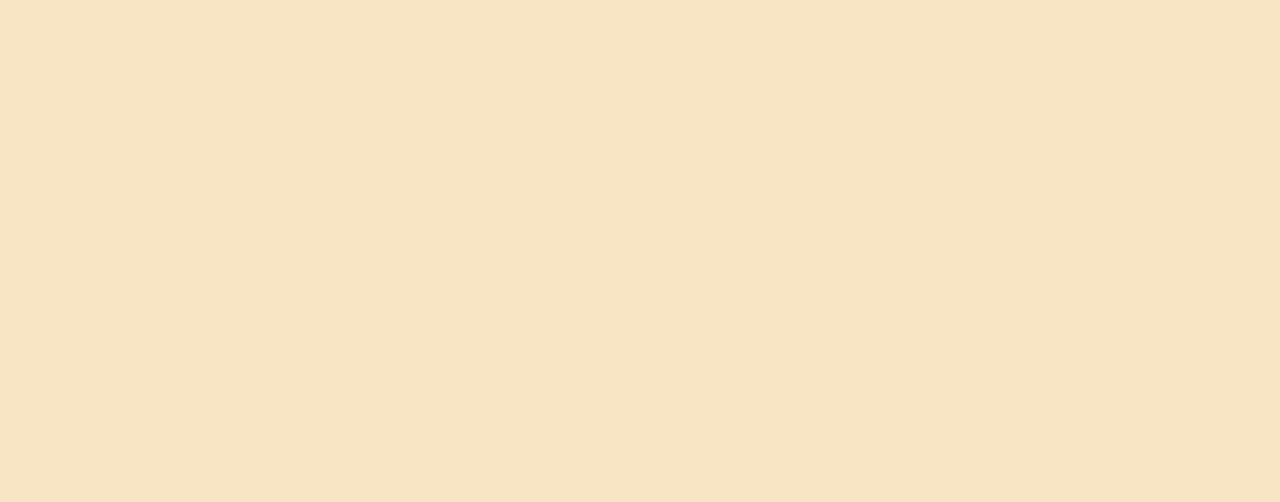
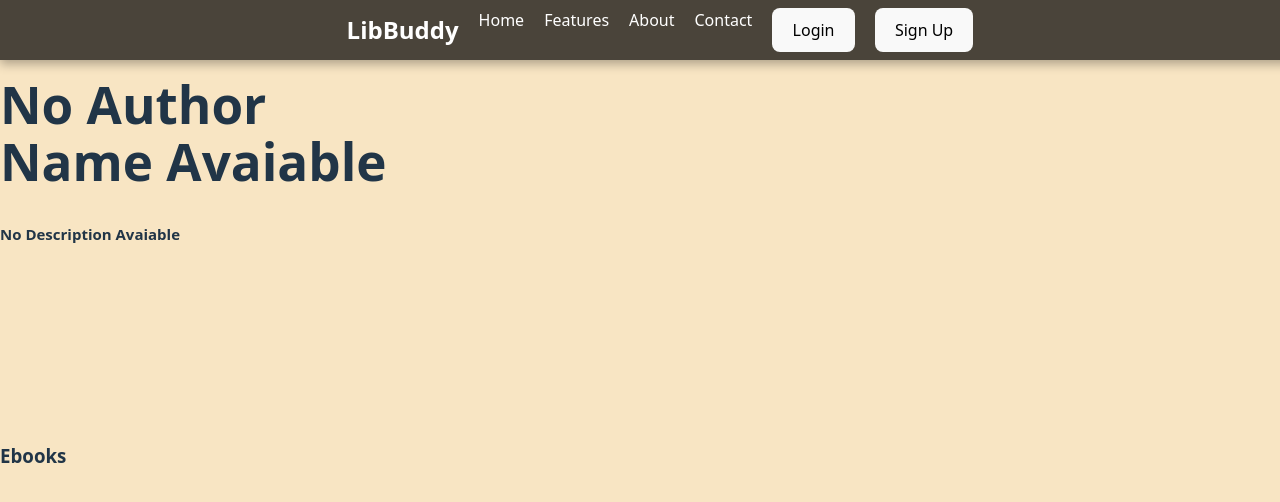
Before and after one commit to JohnnyLe507/LibBuddy, a React (Vite) app in the folder libbuddy/: page /author/1 in a window 1280 px wide. Before the commit this address had no page. Shown: the top 502 px of the page. Built offline with nearby package versions, Linux system fonts and the light colour scheme; no server answers.

Commit message:
Adjusted book-page and added author-page
Added more details to the page regarding the specific book and created an author-page.

```diff
--- /dev/null
+++ b/libbuddy/src/author-page.css
@@ -0,0 +1,23 @@
+#root {
+    max-width: 1280px;
+    margin: 0 auto;
+    padding: 2rem;
+    text-align: center;
+}
+
+.author-page {
+    top: 40%;
+    left: 20%;
+    transform: translate(-100%, -20%);
+    height: 500px;
+    width: 400px;
+    padding: 20px;
+    z-index: 10;
+    text-align: left;
+}
+.bio {
+    height: 200px;
+    width: 800px;
+    text-align: left;
+    font-size: 10px;
+}
--- /dev/null
+++ b/libbuddy/src/author-page.tsx
@@ -0,0 +1,52 @@
+import { useEffect, useState } from 'react';
+import './author-page.css'
+import './App.css'
+import axios from 'axios'
+import { useParams } from 'react-router-dom';
+
+function AuthorPage() {
+    const { id } = useParams();
+    const [author, setAuthor] = useState<any>(null);
+    const [works, setWorks] = useState<any[]>([]);
+
+    useEffect(() => {
+        const fetchAuthorDetails = async () => {
+          try {
+            const response = await axios.get(`http://localhost:3000/authors/${id}`);
+            const result = response.data;
+            setAuthor(result);
+            // fetchWorks(result);
+          } catch (error) {
+            console.error(error);
+          }
+        };
+        fetchAuthorDetails();
+    }, [id]);
+
+    return (
+        <>
+        <nav className="navbar">
+            <div className="logo">LibBuddy</div>
+            <ul className="nav-links">
+            <li><a href="#">Home</a></li>
+            <li><a href="#">Features</a></li>
+            <li><a href="#">About</a></li>
+            <li><a href="#">Contact</a></li>
+            <button
+            >Login</button>
+            <button
+            >Sign Up</button>
+            </ul>
+        </nav>
+        <div className="author-page">
+            <h1>{author?.name || "No Author Name Avaiable"}</h1>
+            <div className='bio'>
+            <h2>{author?.bio || "No Description Avaiable"}</h2>
+            </div>
+            <h3>Ebooks</h3>
+        </div>
+        </>
+    )
+}
+
+export default AuthorPage;
--- a/libbuddy/src/book-page.css
+++ b/libbuddy/src/book-page.css
@@ -1,9 +1,10 @@
-body {
+body,html {
   background-color: #f8e5c3;
   margin: 0;
   padding: 0;
   height: 100%;
   width: 100%;
+  overflow-y: auto;
 }
 
 #root {
@@ -14,12 +15,16 @@ body {
 }
 
 .book-page {
-    position: fixed;
   top: 40%;
   left: 20%;
-    transform: translate(-50%, -50%);
+  transform: translate(-100%, -20%);
   height: 500px;
   width: 400px;
   padding: 20px;
   z-index: 10;
+  text-align: left;
 }
+.description {
+  width: 800px;
+  text-align: left;
+}
--- a/libbuddy/src/book-page.tsx
+++ b/libbuddy/src/book-page.tsx
@@ -3,21 +3,42 @@ import './book-page.css'
 import './App.css'
 import axios from 'axios'
 import { useParams } from 'react-router-dom';
+import { Link } from 'react-router-dom';
 
 function BookPage() {
     const { id } = useParams();
     const [book, setBook] = useState<any>(null);
+    const [author, setAuthor] = useState<any>(null);
+    const [authorId, setAuthorId] = useState<any>(null);
+    const [showFullDescription, setShowFullDescription] = useState(false);
+
+    const toggleDescription = () => setShowFullDescription(prev => !prev);
+
+    const shortDescription = book?.description?.substring(0, 300)+"..." || "No description available";
 
     useEffect(() => {
         const fetchBookDetails = async () => {
           try {
             const response = await axios.get(`http://localhost:3000/book/${id}`);
-            setBook(response.data);
+            const result = response.data;
+            setBook(result);
+            fetchAuthorDetails(result);
           } catch (error) {
             console.error(error);
           }
         };
 
+        const fetchAuthorDetails = async (data: any) => {
+          try {
+            const authorRaw = data.authors?.[0]?.author?.key || data.authors?.[0]?.key;
+            const authorIdTemp = authorRaw?.split('/').pop();
+            setAuthorId(authorIdTemp);
+            const response = await axios.get(`http://localhost:3000/authors/${authorIdTemp}`);
+            setAuthor(response.data);
+          } catch (error) {
+            console.error(error);
+          };
+        }
         fetchBookDetails();
     }, [id]);
 
@@ -39,15 +60,27 @@ function BookPage() {
             </ul>
         </nav>
         <div className="book-page">
-                <h2>{book.title}</h2>
-                <p>{book.author || "No author available"}</p>
+            <h1>{book.title}</h1>
             {book.covers?.length > 0 && (
             <img
                 src={`https://covers.openlibrary.org/b/id/${book.covers[0]}-L.jpg`}
                 alt={`Cover of ${book.title}`}
             />
             )}
-                <p>{book.description || "No description available"}</p>
+            <p>{author?.personal_name ? (
+                <Link to={`/author/${authorId}`}>{author.personal_name}</Link>
+            ) : (
+                "No author available"
+            )}
+            </p>
+            <h2>About this book</h2>
+            <p className='description'>{showFullDescription ? book.description : shortDescription}
+                {book.description.length > 300 && (
+                    <button onClick={toggleDescription}>
+                        {showFullDescription ? "See less" : "See more"}
+                    </button>
+                )}
+            </p>
         </div>
         </>
     )
--- a/libbuddy/src/home.tsx
+++ b/libbuddy/src/home.tsx
@@ -1,12 +1,14 @@
 import { Routes, Route } from 'react-router-dom';
 import App from './App';
 import BookPage from './book-page';
+import AuthorPage from './author-page';
 
 function Home() {
     return (
         <Routes>
             <Route path="/" element={<App />} />
             <Route path="/book/works/:id" element={<BookPage />} />
+            <Route path="/author/:id" element={<AuthorPage />} />
         </Routes>
     )
 }
```
Also changed, not shown: 1 other file (tests, documents, lock files or other folders). Lines whose indentation alone changed are shown as unchanged.
